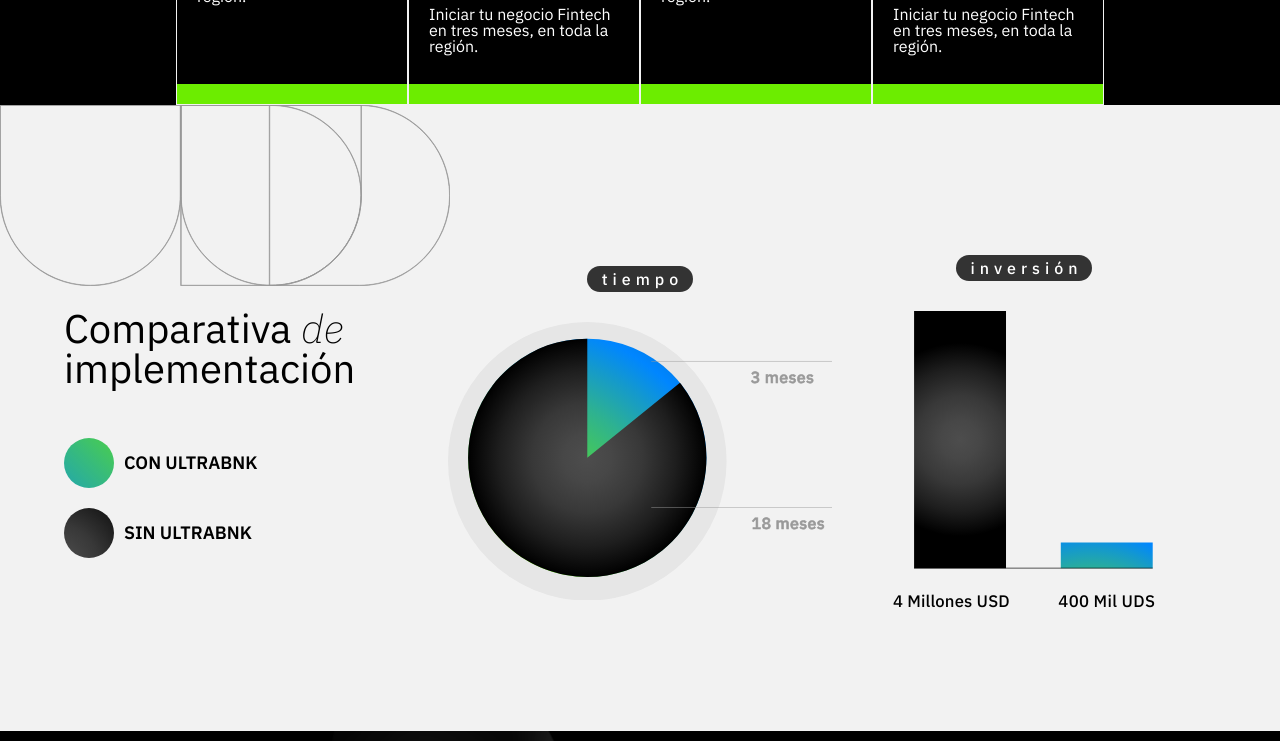
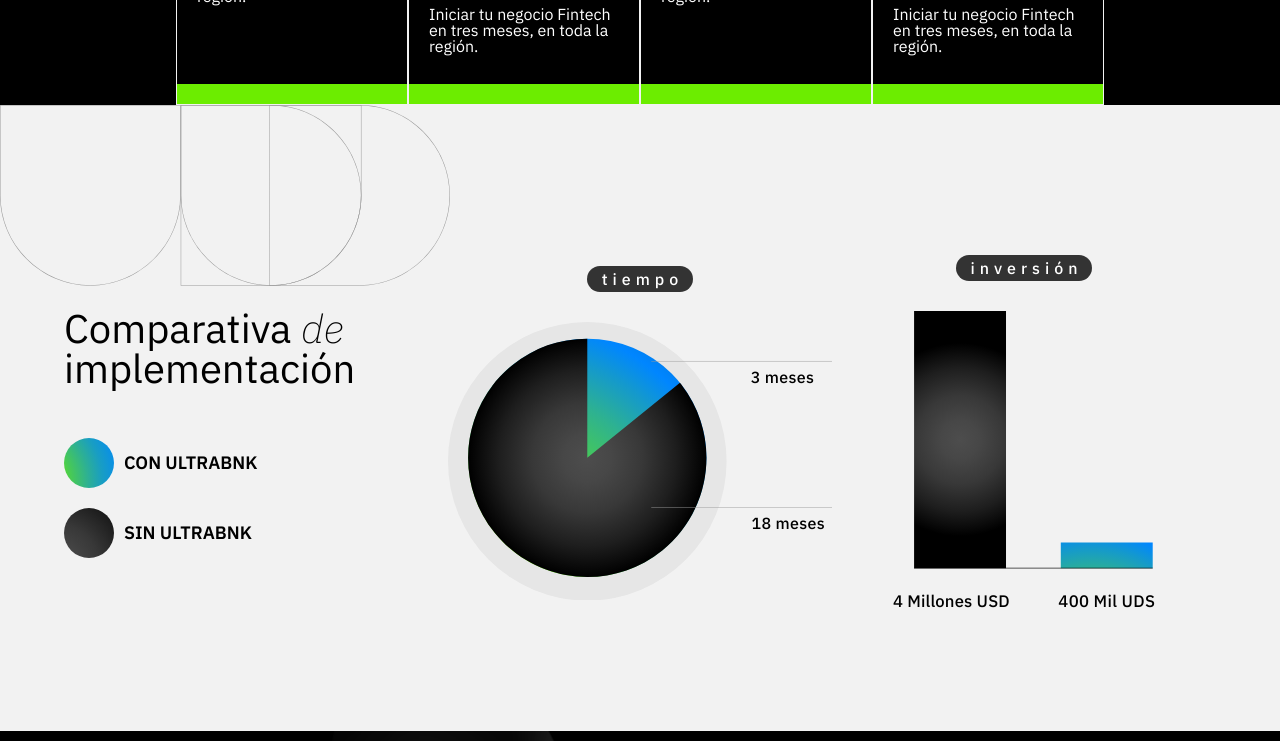
Before and after one commit to xaulosky/ultrabnk, a Next.js app: page / in a window 1280 px wide. Shown: the part 2917-3658 px from the top of the page. Built offline with nearby package versions, Linux system fonts and the light colour scheme.

Commit message:
icono seccion 4 arreglado

```diff
--- a/public/icons/section6/CirculoSeccion6.js
+++ b/public/icons/section6/CirculoSeccion6.js
@@ -10,7 +10,7 @@ const CirculoSeccion6 = (props) => (
     >
         <defs>
             <radialGradient
-                id="radial-gradient"
+                id="radial-gradienteeee"
                 cx={100.39}
                 cy={348.55}
                 fx={100.39}
@@ -34,7 +34,7 @@ const CirculoSeccion6 = (props) => (
                 <stop offset={0.97} stopColor="#141414" />
             </radialGradient>
             <radialGradient
-                id="radial-gradient-2"
+                id="radial-gradienteeee-2"
                 cx={216.88}
                 cy={211.51}
                 fx={216.88}
@@ -50,7 +50,7 @@ const CirculoSeccion6 = (props) => (
             </radialGradient>
             <style>
                 {
-                    ".cls-1{font-family:IBMPlexSans-Medium,'IBM Plex Sans';font-size:25px;font-weight:500;letter-spacing:.02em}.cls-4{fill:none;stroke:#999;stroke-miterlimit:10;stroke-width:.75px}"
+                    ".casesota2{font-family:IBMPlexSans-Medium,'IBM Plex Sans';font-size:25px;font-weight:500;letter-spacing:.02em}.casesota4{fill:none;stroke:#999;stroke-miterlimit:10;stroke-width:.75px}"
                 }
             </style>
         </defs>
@@ -68,26 +68,26 @@ const CirculoSeccion6 = (props) => (
                 cy={211.51}
                 r={185.6}
                 style={{
-                    fill: "url(#radial-gradient)",
+                    fill: "url(#radial-gradienteeee)",
                 }}
             />
             <path
                 d="M216.88 211.5 361.11 94.7c64.51 79.66 52.22 196.52-27.44 261.03-79.66 64.51-196.52 52.22-261.03-27.44-64.49-79.65-52.21-196.51 27.45-261.02 34.25-27.74 72.72-41.36 116.8-41.36V211.5Z"
                 style={{
-                    fill: "url(#radial-gradient-2)",
+                    fill: "url(#radial-gradienteeee-2)",
                 }}
             />
-            <text className="cls-1" transform="translate(472.72 323.09)">
+            <text className="casesota2" transform="translate(472.72 323.09)">
                 <tspan x={0} y={0}>
                     {"18 meses"}
                 </tspan>
             </text>
-            <text className="cls-1" transform="translate(471.48 94.52)">
+            <text className="casesota2" transform="translate(471.48 94.52)">
                 <tspan x={0} y={0}>
                     {"3 meses"}
                 </tspan>
             </text>
-            <path className="cls-4" d="M316.51 288.83H597.9M316.51 61.42H597.9" />
+            <path className="casesota4" d="M316.51 288.83H597.9M316.51 61.42H597.9" />
         </g>
     </svg>
 )
--- a/public/icons/section6/Degradado1.js
+++ b/public/icons/section6/Degradado1.js
@@ -4,7 +4,7 @@ const Degradado1 = (props) => (
     <svg xmlns="http://www.w3.org/2000/svg" viewBox="0 0 74.14 74.14" {...props}>
         <defs>
             <radialGradient
-                id="a"
+                id="qqqq"
                 cx={-65.38}
                 cy={66.98}
                 fx={-65.38}
@@ -33,7 +33,7 @@ const Degradado1 = (props) => (
             cy={37.07}
             r={37.07}
             style={{
-                fill: "url(#a)",
+                fill: "url(#qqqq)",
             }}
         />
     </svg>
--- a/screens/home/Section4.js
+++ b/screens/home/Section4.js
@@ -1,9 +1,10 @@
-import IconBNK from '@/public/icons/iconBNK'
 import SemiCirculo from '@/public/icons/section4/SemiCirculo'
 import BurbujasBNK from '@/public/imgs/section4/BurbujasBNK'
 import { Grid } from '@mui/material'
 import { Box, Container } from '@mui/system'
 import React from 'react'
+import IconBNK from '@/public/icons/iconBNK'
+
 
 const Section4 = () => {
     return (
```
Also changed, not shown: public/imgs/section4/BurbujasBNK.js.
